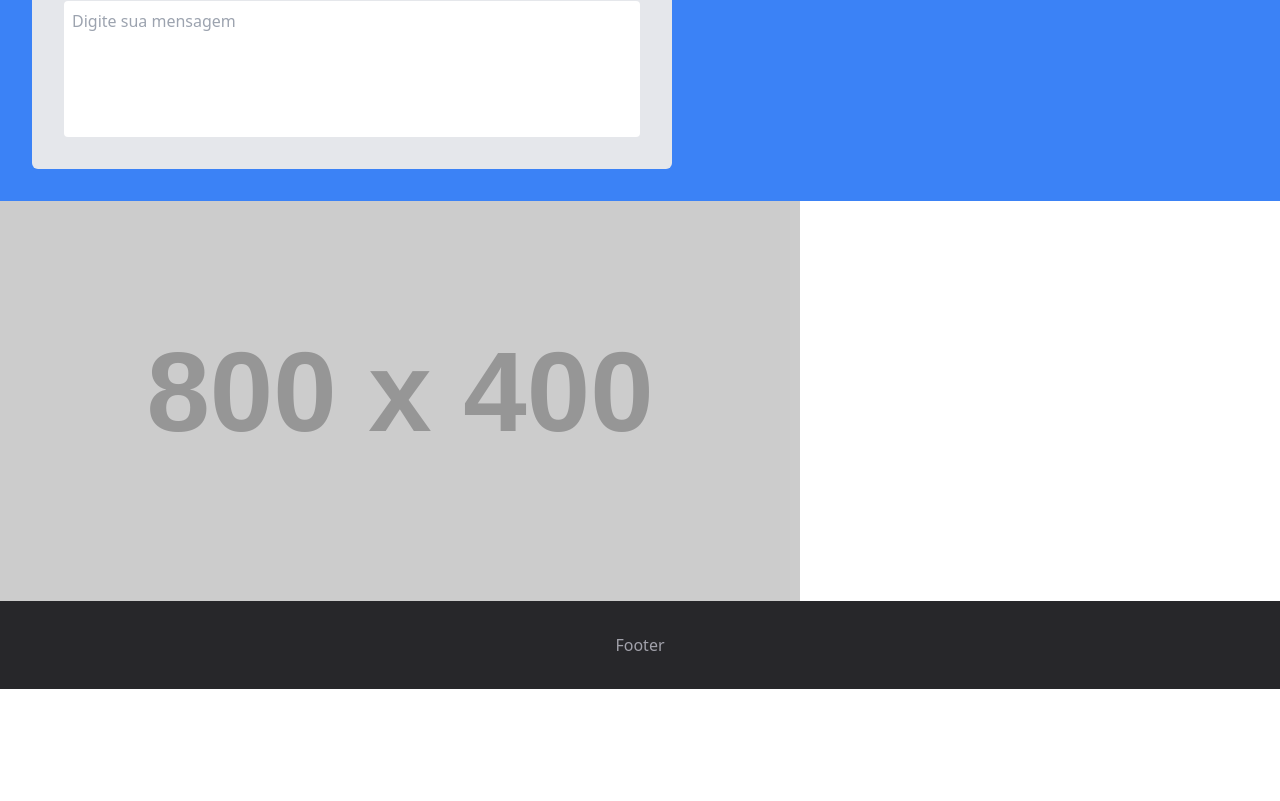
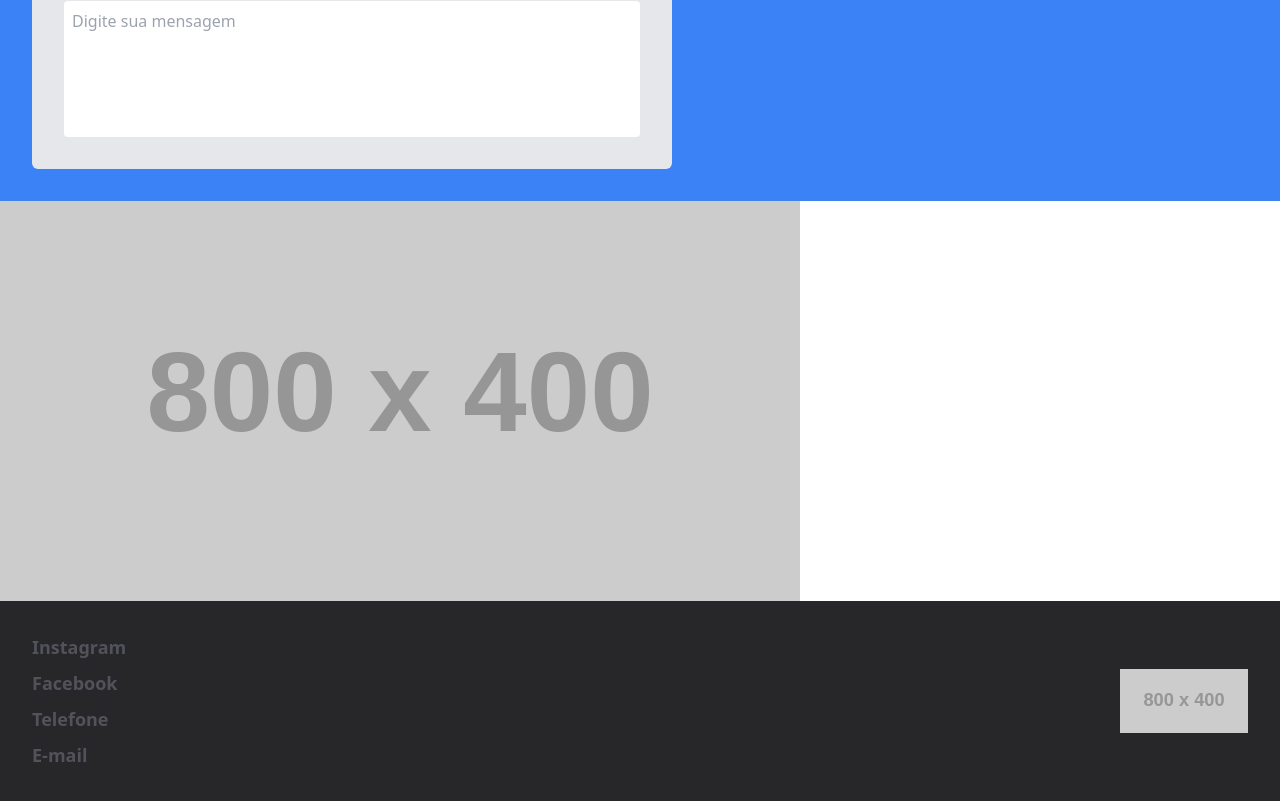
Before and after one commit to EliasPinheiroNeto/landing-page-marcenaria, a Vue app: page / in a window 1280 px wide. Shown: the part 2746-3547 px from the top of the page. Before the commit the page ends 3435 px from the top, so only its background shows below. Built offline with nearby package versions, Linux system fonts and the light colour scheme.

Commit message:
footer improvement

```diff
--- a/src/sections/Footer.vue
+++ b/src/sections/Footer.vue
@@ -2,8 +2,32 @@
 
 <template>
     <div class="w-full bg-zinc-800">
-        <footer class="container mx-auto py-8">
-            <p class="text-zinc-400 text-center">Footer</p>
+        <footer class="container mx-auto flex justify-between items-center
+        p-4
+        sm:p-8">
+            <ul class="text-zinc-600 font-bold grid
+            text-sm grid-cols-2 gap-x-2
+            sm:text-lg sm:gap-y-2 sm:grid-cols-1">
+                <li>
+                    <a href="">Instagram</a>
+                </li>
+                <li>
+                    <a href="">Facebook</a>
+                </li>
+                <li>
+                    <a href="">Telefone</a>
+                </li>
+                <li>
+                    <a href="">E-mail</a>
+                </li>
+            </ul>
+
+            <a href="">
+                <img class="w-20
+                sm:w-32"
+                     src="https://placehold.co/800x400?text=Logo"
+                     alt="Site Logo">
+            </a>
         </footer>
     </div>
 </template>
--- a/src/sections/Rooms.vue
+++ b/src/sections/Rooms.vue
@@ -1,5 +1,5 @@
 <script setup lang="ts">
-import { onMounted, reactive, ref } from 'vue';
+import { onMounted, reactive } from 'vue';
 
 import CarouselImages from '@/components/CarouselImages.vue';
 
```
